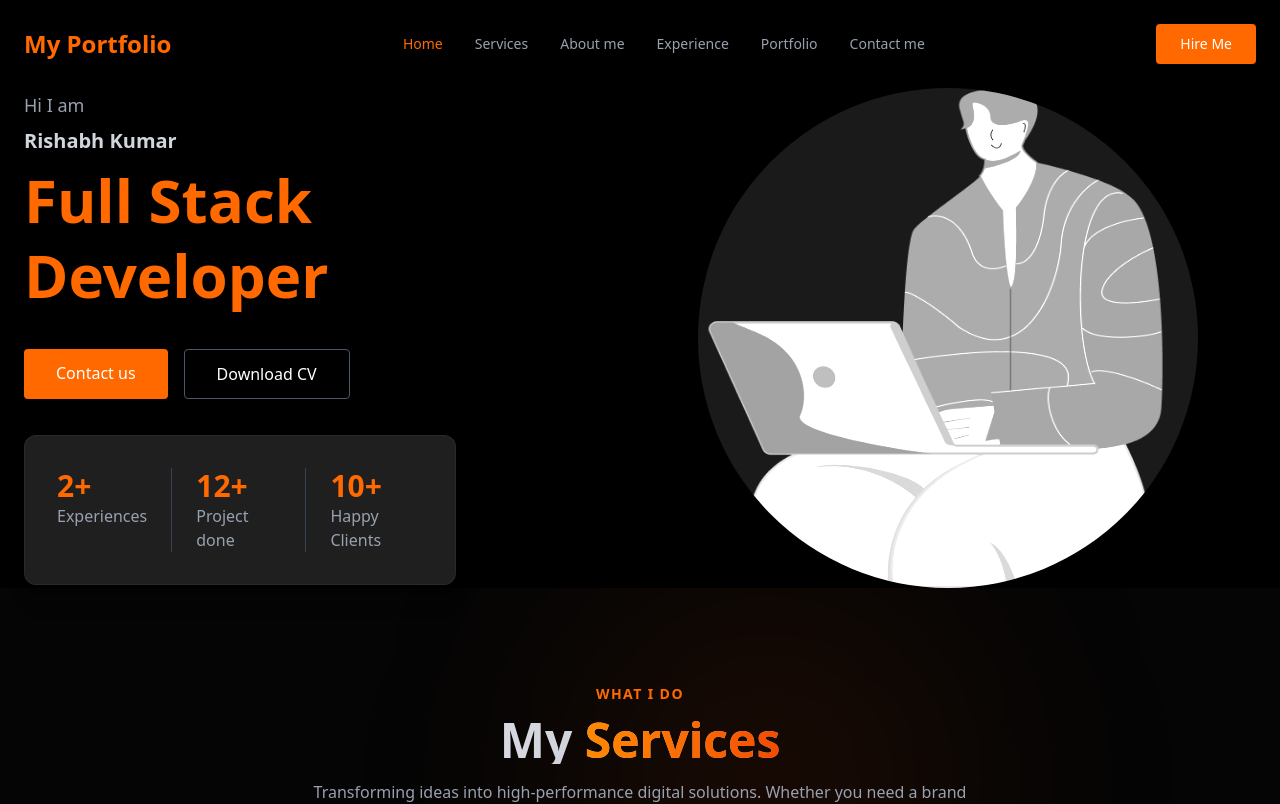
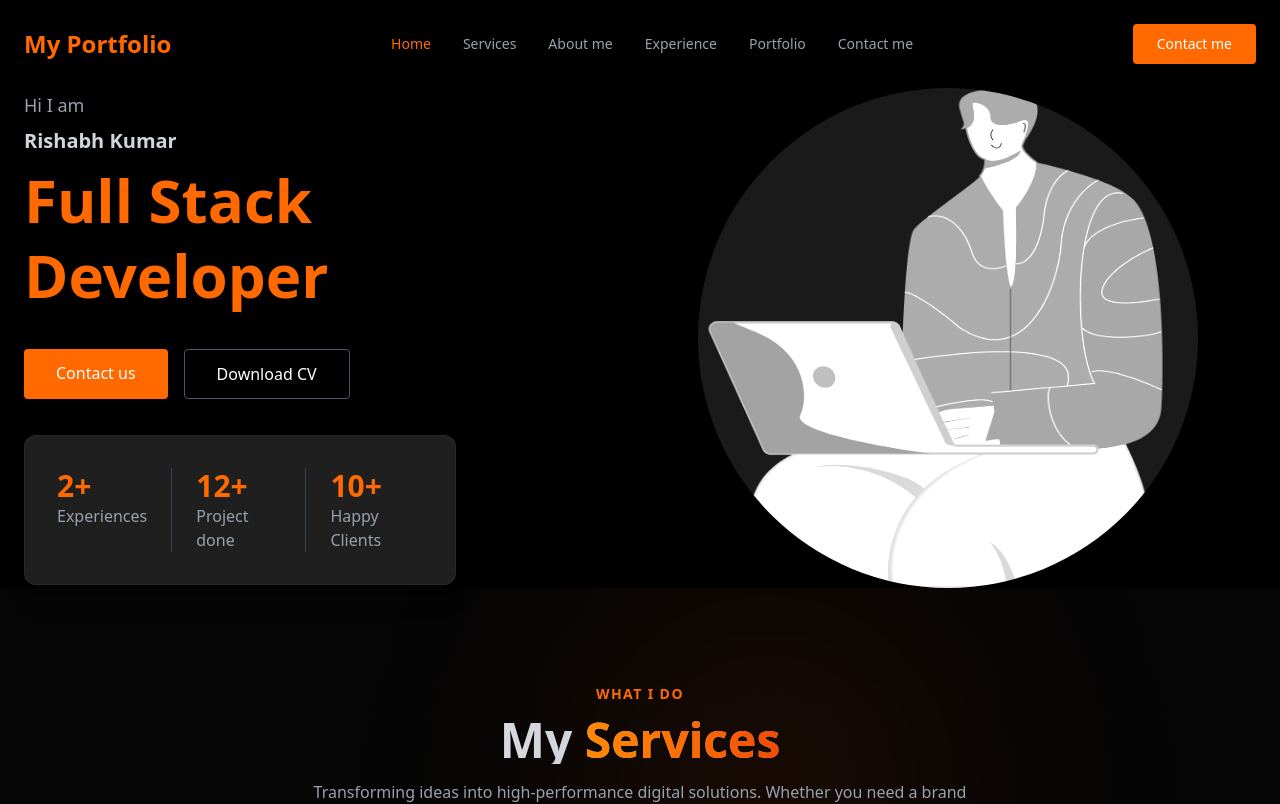
Before and after one commit to Rishabh7778/My-portfolio, a React (Vite) app: page / in a window 1280 px wide. Shown: the top 804 px of the page. Built offline with nearby package versions, Linux system fonts and the light colour scheme.

Commit message:
navbar update

```diff
--- a/src/components/Header.jsx
+++ b/src/components/Header.jsx
@@ -32,7 +32,7 @@ export const Header = () => {
 
                 {/* Desktop CTA Button */}
                 <a href="#contact" className="bg-orange-500 hover:bg-orange-600 text-white text-sm font-medium px-6 py-2.5 rounded shadow-lg transition hidden md:block">
-                    Hire Me
+                    Contact me
                 </a>
 
                 {/* Mobile Menu Button (Hamburger) */}
```
